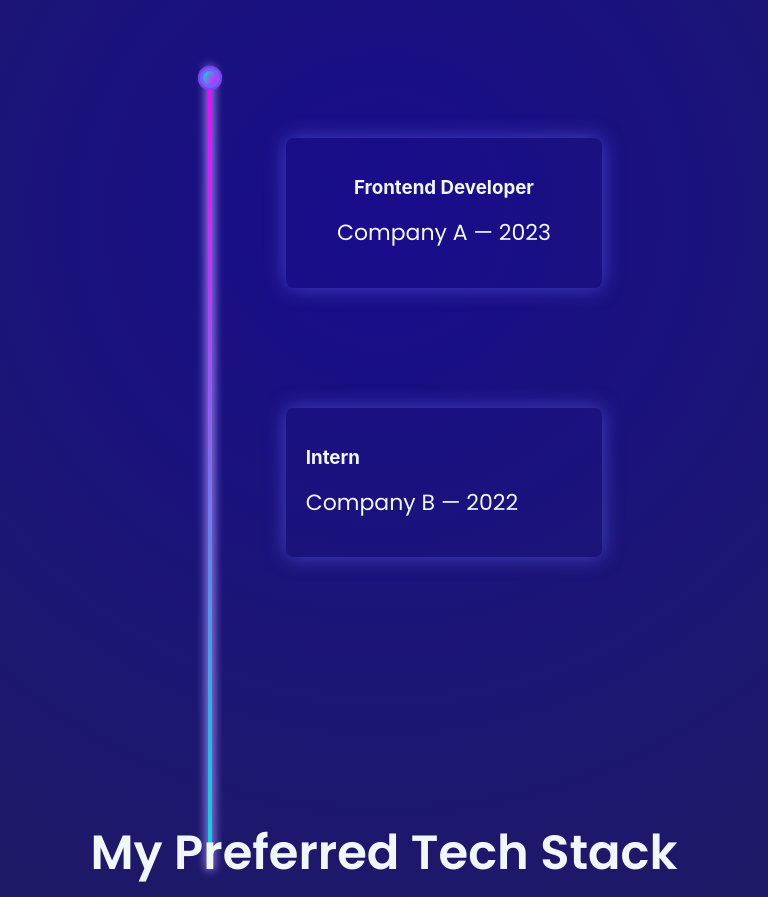
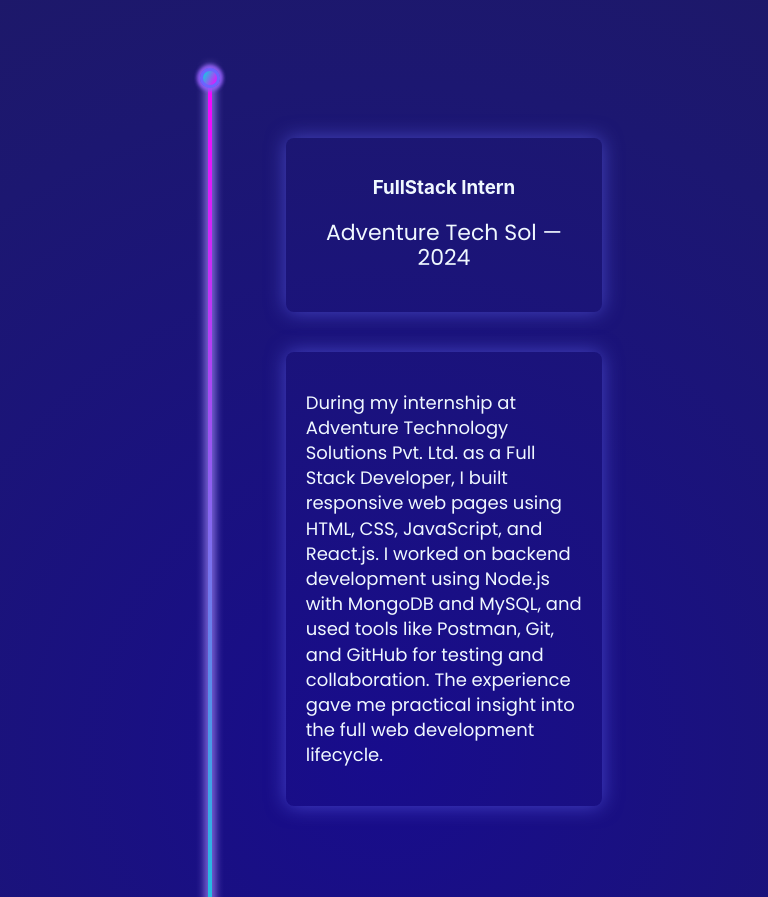
Before and after one commit to riyazahmed2144/Portfolio-React.js, a React (Create React App) app in the folder frontend/: page / in a window 768 px wide. Shown: the part 1900-2797 px from the top of the page. Built offline with nearby package versions, Linux system fonts and the light colour scheme.

Commit message:
modified experience, skills section

```diff
--- a/frontend/src/App.css
+++ b/frontend/src/App.css
@@ -1,9 +1,7 @@
 html {
   scroll-behavior: smooth;
 }
-.App {
-  text-align: center;
-}
+
 
 body{
   background-image: radial-gradient(circle, #180c8c, #1c1771, #201c56, #211e3a, #1f1f1f);
--- a/frontend/src/components/contact/contact.css
+++ b/frontend/src/components/contact/contact.css
@@ -148,10 +148,23 @@
         margin-right: 20px;
         width: auto;
     }
-    .submit button{
-        margin-left: 90px;
+
+    .submit {
+        display: flex;
+        justify-content: center;
     }
-    .icons{
-        margin-left: 80px;
+
+    .submit button {
+        margin: 30px 0 0 0;
+    }
+
+    .icons {
+        display: flex;
+        justify-content: center;
+        margin: 20px 0 0 0; /* optional tweak */
+    }
+
+    .icons a {
+        margin: 0 10px; /* evenly space icons */
     }
 }
--- a/frontend/src/pages/experience.css
+++ b/frontend/src/pages/experience.css
@@ -3,11 +3,9 @@
   padding: 40px;
   margin-top: 150px;
   width: 80%;
-  margin-bottom: 150px;
   color: aliceblue;
   animation-timeline: view();
   animation-range: entry 0% cover 30%;
-
 }
 .experience-item {
   position: relative;
@@ -18,16 +16,16 @@
   border-radius: 8px;
   box-shadow: 0 0 20px rgba(99, 102, 241, 0.6);
 }
-
+.exp-right{
+  text-align: left;
+}
+.exp-right p{
+  font-size: 18px;
+  line-height: 1.4;
+}
 .experience-item.left {
   left: 40%;
   text-align: center;
-  margin-bottom: 150px;
-}
-
-.experience-item.right {
-  left: 40%;
-  text-align: left;
 }
 
 .timeline-line{
@@ -35,7 +33,7 @@
     background: linear-gradient(4deg, #00DBDE, #FC00FF);
     left: 30%;
     width: 4px;
-    height: 100vh;
+    height: 120vh;
     box-shadow: 0 0 10px 2px #a78bfa;
     animation-timeline: view();
     animation-range: entry 0% cover 30%;
--- a/frontend/src/pages/experience.jsx
+++ b/frontend/src/pages/experience.jsx
@@ -5,13 +5,13 @@ const Experience = () => {
     <div className='experience-container'>
         <div className="timeline-line"></div>
         <div className="experience-item left">
-        <h3>Frontend Developer</h3>
-        <p>Company A — 2023</p>
+        <h3>FullStack Intern</h3>
+        <p>Adventure Tech Sol — 2024</p>
       </div>
-
-      <div className="experience-item right">
-        <h3>Intern</h3>
-        <p>Company B — 2022</p>
+      <div className="experience-item left">
+        <div className='exp-right'>
+        <p>During my internship at Adventure Technology Solutions Pvt. Ltd. as a Full Stack Developer, I built responsive web pages using HTML, CSS, JavaScript, and React.js. I worked on backend development using Node.js with MongoDB and MySQL, and used tools like Postman, Git, and GitHub for testing and collaboration. The experience gave me practical insight into the full web development lifecycle.</p>
+      </div>
       </div>
     </div>
   )
--- a/frontend/src/pages/skills.css
+++ b/frontend/src/pages/skills.css
@@ -1,3 +1,7 @@
+.float{
+  margin-top: 250px;
+}
+
 .heading h2{
   color: aliceblue;
   margin-top: 150px;
@@ -177,9 +181,30 @@
   .rea,
   .jav,
   .dev {
-    width: 42%;
+    display: grid;
+    justify-content: center;
+    width: 50%;
     max-width: 300px; /* Optional limit */
     margin: 0 auto;
-    margin-bottom: 20px; /* Consistent bottom spacing */
+    margin-bottom: 30px; /* Consistent bottom spacing */
   }
 }
+
+@media (min-width: 601px) and (max-width: 1024px){
+  .floating-logos {
+    flex-direction: column;
+    align-items: center;
+    gap: 30px; /* Adjust spacing between cards */
+  }
+
+  .rea,
+  .jav,
+  .dev {
+    display: grid;
+    justify-content: center;
+    width: 50%;
+    max-width: 300px; /* Optional limit */
+    margin: 0 auto;
+    margin-bottom: 30px; /* Consistent bottom spacing */
+  }
+}
```
